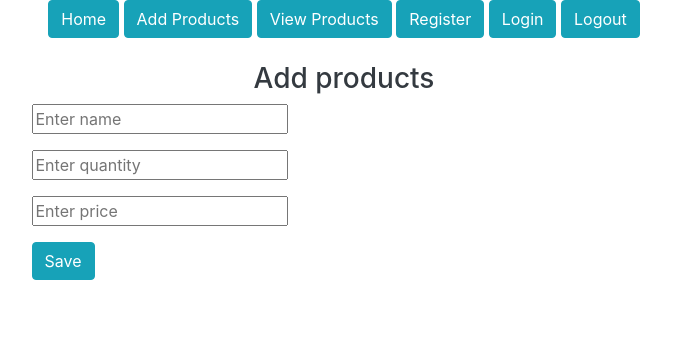
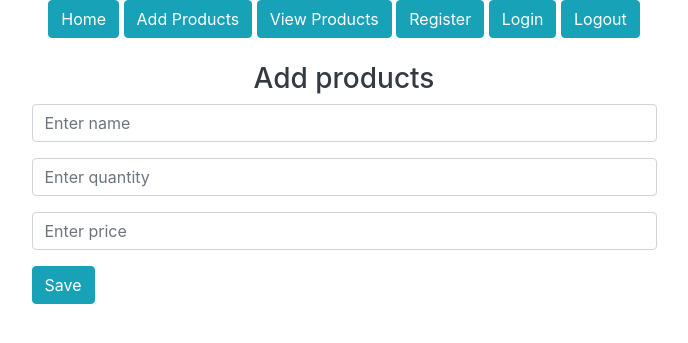
Before and after one commit to PaulNjihia/DjangoProjectCrud, a Django app: template templates/add-product.html in a window 1280 px wide. Shown: the top 343 px of the page, without its empty margins (296-984 px from the left). Run offline with Django 3.2, Linux system fonts and the light colour scheme; the template is opened without the code that fills it, so the values that code supplies are empty; some libraries are stand-ins or nearby versions.

Commit message:
third commit

```diff
--- a/morningDjangoProject/settings.py
+++ b/morningDjangoProject/settings.py
@@ -39,7 +39,8 @@ INSTALLED_APPS = [
     'django.contrib.staticfiles',
     'crispy_forms',
     'crispy_bootstrap4',
-    'morningDjangoProject',
+    'morningDjangoProject'
+    'django_daraja',
 ]
 
 MIDDLEWARE = [
--- a/morningDjangoProject/urls.py
+++ b/morningDjangoProject/urls.py
@@ -28,4 +28,5 @@ urlpatterns = [
     path('products/', general_views.view_products, name='products'),
     path('delete-product/<id>',general_views.delete_product, name='delete-product'),
     path('update-product/<id>', general_views.update_product, name='update-product'),
+    path('pay/<id>', general_views.payment, name = 'pay-via-mpesa'),
 ]
--- a/templates/add-product.html
+++ b/templates/add-product.html
@@ -12,9 +12,9 @@
                     <form action="{% url 'add-product' %}" method="post">
                         {% csrf_token %}
                         <div class="form-group">
-                            <div class="form-group"> <input type="text" name="jina" placeholder="Enter name" required></div>
-                            <div class="form-group"> <input type="text" name="kiasi" placeholder="Enter quantity" required></div>
-                            <div class="form-group"> <input type="text" name="bei" placeholder="Enter price" required>  </div>
+                            <div class="form-group"> <input class="form-control" type="text" name="jina" placeholder="Enter name" required></div>
+                            <div class="form-group"> <input class="form-control" type="text" name="kiasi" placeholder="Enter quantity" required></div>
+                            <div class="form-group"> <input class="form-control" type="text" name="bei" placeholder="Enter price" required>  </div>
                         </div>
                         <div class="form-group">
                             <input class="btn btn-info" type="submit" name="btn-submit" value="Save">
--- a/templates/products.html
+++ b/templates/products.html
@@ -10,6 +10,7 @@
                     <th>Price</th>
                     <th>Delete</th>
                     <th>Update</th>
+                    <th>Payment</th>
                 </tr>
                 {% for product in products %}
                 <tr>
@@ -18,6 +19,7 @@
                     <td>{{ product.prod_price }}</td>
                     <td><a href="/delete-product/{{ product.id }}" class="text-danger">Delete</a></td>
                     <td><a href="/update-product/{{ product.id }}" class="text-success">Update</a></td>
+                    <td><a href="/pay/{{ product.id }}" class="text-warning">Pay via Mpesa</a></td>
                 </tr>
                 {% endfor %}
             </table>
```
Also changed, not shown: morningDjangoProject/views.py (+11 -0 lines), db.sqlite3.
